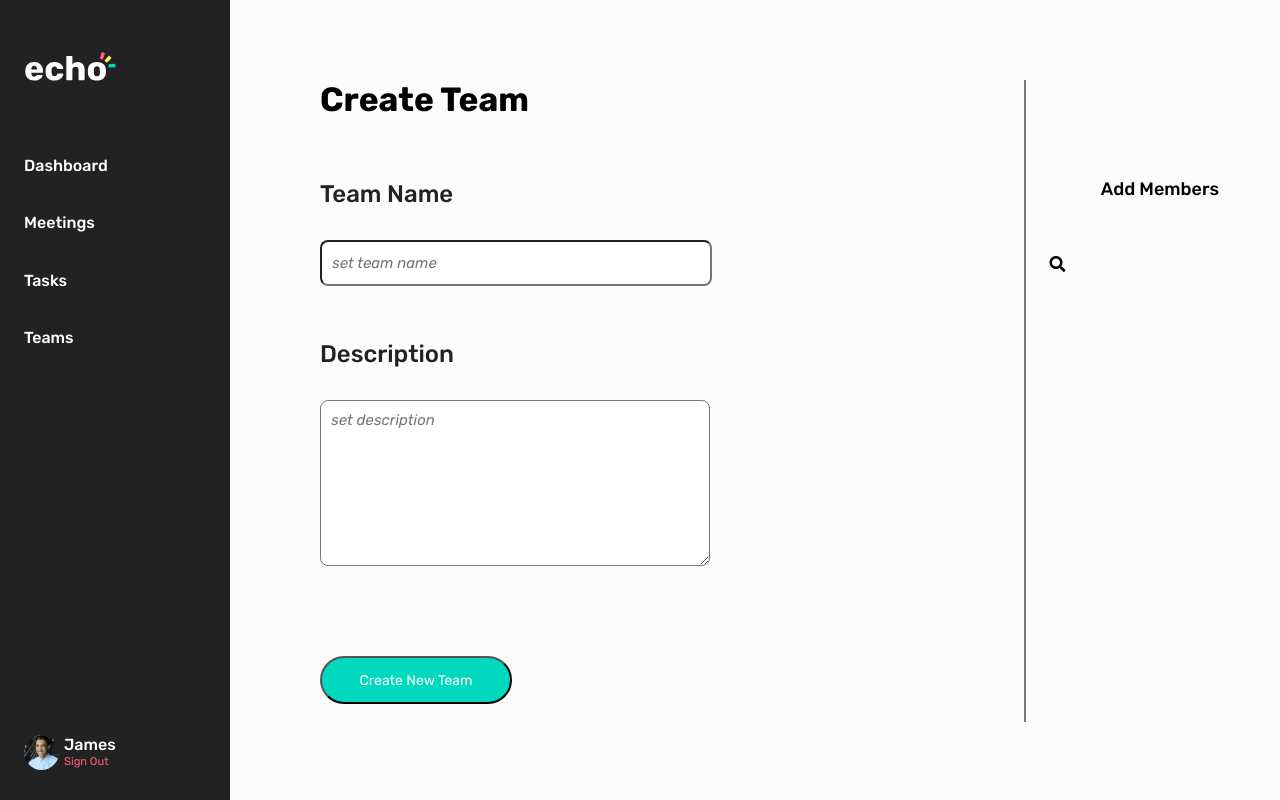
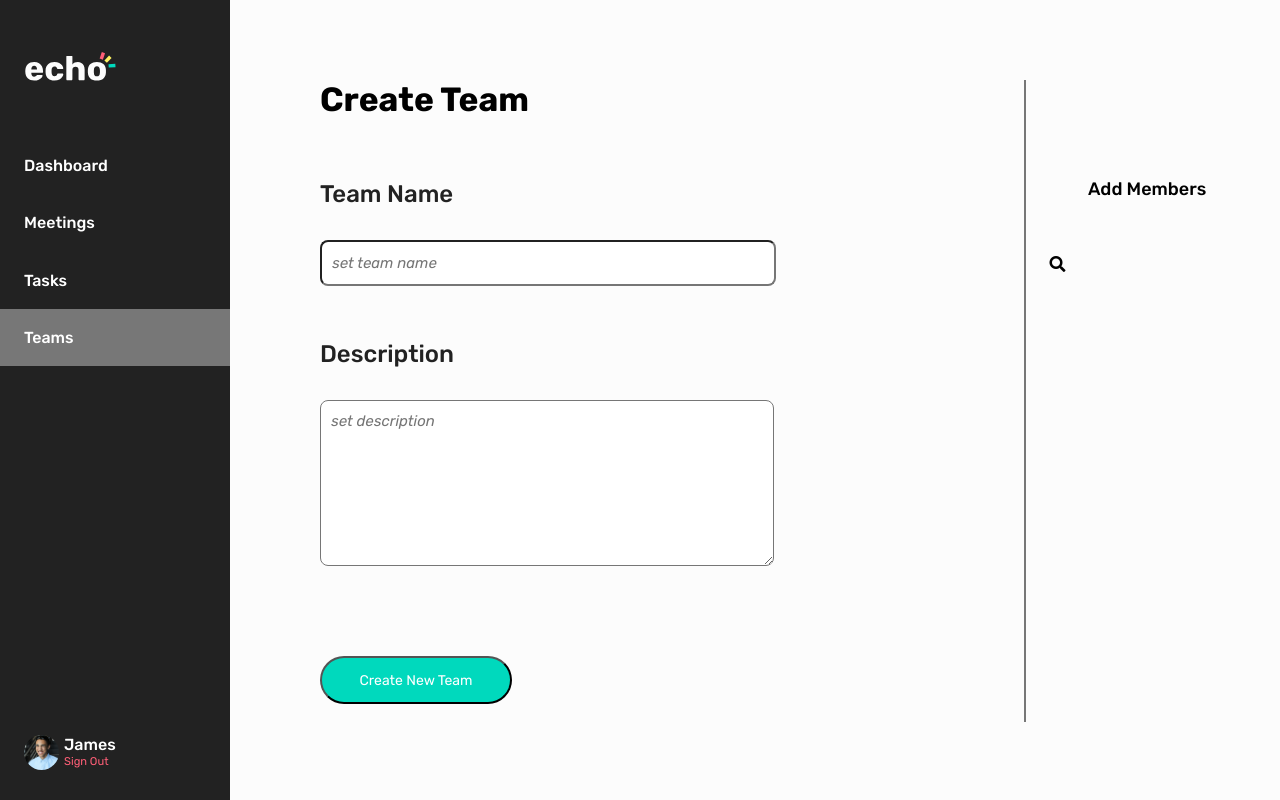
Before and after one commit to james-tyner/echo-meetings, a PHP site: page /addteam.php in a window 1280 px wide. Run offline with PHP 8.4, Linux system fonts and the light colour scheme; data that the repository does not hold is empty.

Commit message:
createmeeting

```diff
--- a/addteam.php
+++ b/addteam.php
@@ -1,7 +1,7 @@
 <?php
 $title = "Home"; // title of the page is the heading1 and also appears in meta title
 $username = "James"; // this will appear in the bottom of the sidebar. Eventually should be managed by session variables
-
+$active = "teams";
 ?>
 
 <!-- This page will be a splash screen, eventually. For now, just add a link to login/signup -->
@@ -13,7 +13,7 @@ $username = "James"; // this will appear in the bottom of the sidebar. Eventuall
   <style>
   input{
     position: fixed;
- width: 30%;
+ width: 35%;
  height: 5%;
  left: 25%;
  top: 30%;
@@ -67,7 +67,7 @@ $username = "James"; // this will appear in the bottom of the sidebar. Eventuall
   #location textarea{
     left: 25%;
     top: 50%;
-    width: 30%;
+    width: 35%;
     height: 20%;
     vertical-align: top;
     text-align: left;
@@ -97,7 +97,7 @@ position: fixed;
     position: fixed;
 width: 50%;
 height: 50%;
-left: 86%;
+left: 85%;
 top: 20%;
 font-family: Rubik;
 font-style: normal;
--- a/createmeeting.php
+++ b/createmeeting.php
@@ -1,7 +1,7 @@
 <<?php
 $title = "Home"; // title of the page is the heading1 and also appears in meta title
 $username = "James"; // this will appear in the bottom of the sidebar. Eventually should be managed by session variables
-
+$active = "meetings";
  ?>
 
  <!DOCTYPE html>
```
